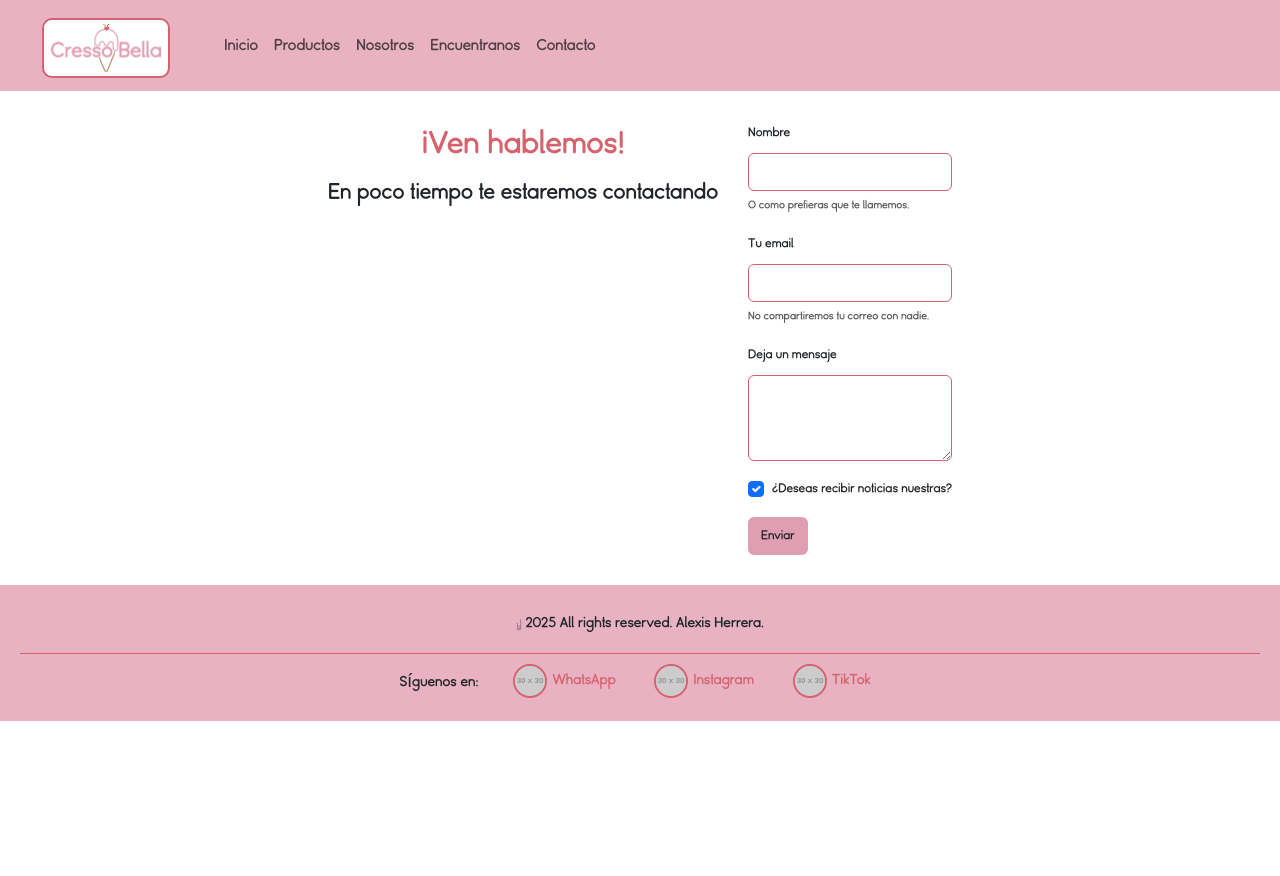
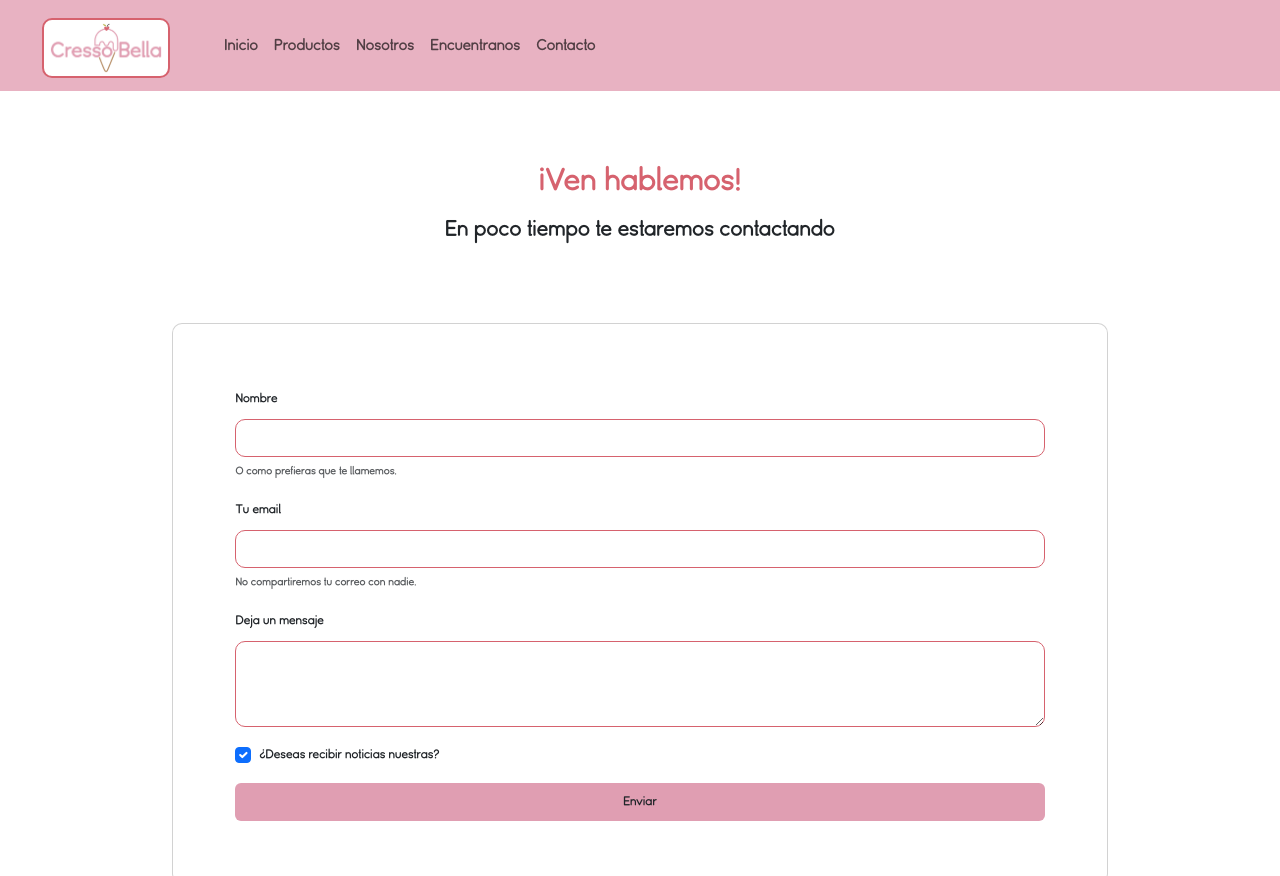
Before and after one commit to alexisarango2144/CressoBella, a plain HTML site: page pages/contacto.html in a window 1280 px wide. Shown: the top 876 px of the page. Before the commit the page ends 800 px from the top, so only its background shows below. Drawn offline with nearby package versions, Linux system fonts and the light colour scheme; placeholder pictures from the web are drawn by us.

Commit message:
Se justan algunos estilos

```diff
--- a/css/style.css
+++ b/css/style.css
@@ -66,6 +66,10 @@ main {
     font-weight: 300;
 }
 
+.card {
+    border-radius: 10px;
+}
+
 footer {
     width: 100%;
     display: flex;
@@ -80,9 +84,11 @@ footer {
 
 footer p {
     margin: 5px;
+    width: 90%;
+    text-align: center;
 }
 
-.verticalSeparator {
+.footerSeparator {
     display: block;
     width: 100%;
     height: 1px;
@@ -98,13 +104,14 @@ footer p {
 }
 
 .socialLink {
-    margin: 0 15px;
+    margin: 5px 15px;
     text-decoration: none;
     color: #D6626E;
+    padding: 5px 0;
 }
 
 .socialLinkImg {
-    margin: 0 5px;
+    margin: 5px;
     border: 2px solid #D6626E;
     border-radius: 100%;
 }
@@ -115,6 +122,10 @@ footer p {
 
 .title-area h1 {
     color: #D6626E;
+}
+
+.portadaNosotros h1 {
+    margin: 16px;
 }
 
 .productsContainer {
@@ -153,6 +164,10 @@ footer p {
     background-color: #E09EB2;
 }
 
+.btn-base:active {
+    border: 1px solid #D6626E;
+}
+
 .btn-base:hover {
     background-color: #E8B2C2;
 }
@@ -161,6 +176,61 @@ footer p {
     border: 1px solid #D6626E;
     color: #D6626E;
 }
+
+.contact-title, .contactFormContainer {
+    width: 90%;
+    padding: 3%;
+}
+
+.contactFormContainer .btn-base {
+    width: 100%;
+}
+
+.form-input {
+    display: block;
+    width: 100%;
+    padding: .375rem .75rem;
+    font-size: 1rem;
+    font-weight: 400;
+    line-height: 1.5;
+    border-radius: 10px;
+}
+
+.form-input:focus {
+    border: 6px solid #FFE9B1;
+    outline: #FFDD82;
+}
+
+.portadaNosotros {
+    max-width: 100%;
+    padding: 16px;
+}
+
+.portadaNosotros img {
+    max-width: 100%;
+    border: 1px solid #D6626E;
+    border-radius: 10px;
+}
+
+.ourTeam {
+    display: flex;
+    margin: 16px;
+    flex-direction: column;
+}
+
+.profilesContainer img {
+    border: 1px solid #D6626E;
+    border-radius: 100%;
+    max-width: 100px;
+    margin: 16px;
+}
+
+.profilesContainer .profileName {
+    font-size: 1.5rem;
+    color: #D6626E;
+}
+
+/* Se decide hacer uso de los breakpoints de Bootstrap para no diferir en estilos */
 
 @media(min-width: 576px) {
     .grid-container {
@@ -186,6 +256,12 @@ footer p {
 
     .main-info {
         width: 40%;
+    }
+
+    .contactFormContainer {
+        width: 75%;
+        padding: 5%;
+        margin-bottom: 5%;
     }
 }
 
--- a/pages/contacto.html
+++ b/pages/contacto.html
@@ -47,27 +47,29 @@
 
     <main>
         <!--Contenido central de la página-->
-        <section class="title-area">
+        <section class="title-area contact-title">
             <h1>¡Ven hablemos!</h1>
             <h3>En poco tiempo te estaremos contactando</h3>
         </section>
 
-        <section class="contactFormContainer">
+        <section class="contactFormContainer card">
             <form action="#" class="contactForm">
 
                 <div class="mb-3">
                     <label for="Nombre" class="form-label">Nombre</label>
-                    <input type="text" class="form-control input-base" id="exampleInputEmail1" aria-describedby="NombreHelp">
+                    <input type="text" class="form-input input-base" id="exampleInputEmail1"
+                        aria-describedby="NombreHelp">
                     <div id="NombreHelp" class="form-text">O como prefieras que te llamemos.</div>
                 </div>
                 <div class="mb-3">
                     <label for="exampleInputEmail1" class="form-label">Tu email</label>
-                    <input type="email" class="form-control input-base" id="exampleInputEmail1" aria-describedby="emailHelp">
+                    <input type="email" class="form-input input-base" id="exampleInputEmail1"
+                        aria-describedby="emailHelp">
                     <div id="emailHelp" class="form-text">No compartiremos tu correo con nadie.</div>
                 </div>
                 <div class="mb-3">
                     <label for="exampleFormControlTextarea1" class="form-label">Deja un mensaje</label>
-                    <textarea class="form-control input-base" id="exampleFormControlTextarea1" rows="3"></textarea>
+                    <textarea class="form-input input-base" id="exampleFormControlTextarea1" rows="3"></textarea>
                 </div>
                 <div class="mb-3 form-check">
                     <input type="checkbox" class="form-check-input input-base" id="exampleCheck1" checked>
@@ -80,10 +82,8 @@
 
     <footer>
         <!--Copyright, links, contecto, etc.-->
-        <p>© 2025 All rights reserved. Alexis Herrera.</p>
-        <div class="verticalSeparator"></div>
         <p>Síguenos en:</p>
-        <div class="socialLinksContainer">
+        <div class="socialLinks-container">
             <a href="#" class="socialLink"><img src="https://placehold.co/30x30?text=W" alt="WhatsApp logo"
                     class="socialLinkImg" />WhatsApp</a>
             <a href="#" class="socialLink"><img src="https://placehold.co/30x30?text=IG" alt="Instagram logo"
@@ -91,6 +91,8 @@
             <a href="#" class="socialLink"><img src="https://placehold.co/30x30?text=T" alt="TikTok logo"
                     class="socialLinkImg" />TikTok</a>
         </div>
+        <div class="footerSeparator"></div>
+        <p>© 2025 All rights reserved. Alexis Herrera.</p>
     </footer>
     <script src="https://cdn.jsdelivr.net/npm/bootstrap@5.3.7/dist/js/bootstrap.bundle.min.js"
         integrity="sha384-ndDqU0Gzau9qJ1lfW4pNLlhNTkCfHzAVBReH9diLvGRem5+R9g2FzA8ZGN954O5Q"
```
Also changed, not shown: pages/nosotros.html (+5 -3 lines).
